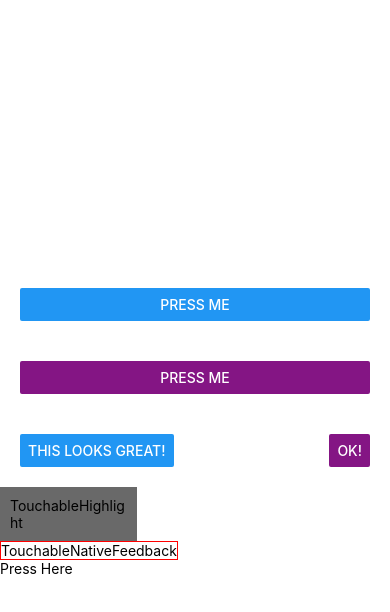
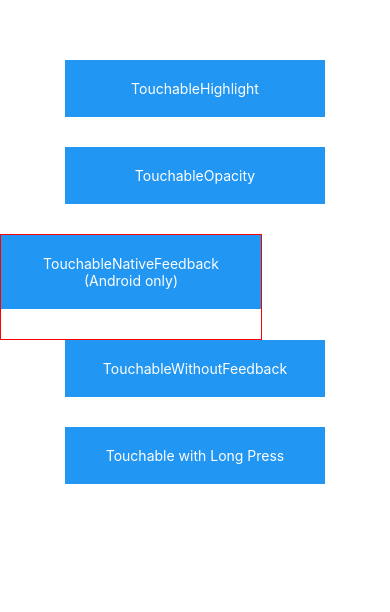
Before and after one commit to Hussain-hamim/Taskly, a React Native app: screen / in a window 390 px wide. Shown: the top 612 px of the page. Built offline with nearby package versions, Linux system fonts and the light colour scheme.

Commit message:
Touchables

```diff
--- a/App.js
+++ b/App.js
@@ -1,62 +1,67 @@
 import React, { Component } from "react";
-import { TouchableOpacity } from "react-native";
 import {
+  Alert,
+  Platform,
+  StyleSheet,
   Text,
   TouchableHighlight,
+  TouchableOpacity,
   TouchableNativeFeedback,
+  TouchableWithoutFeedback,
+  View,
 } from "react-native";
-import { Alert, Button, StyleSheet, View } from "react-native";
 
-export default class ButtonBasics extends Component {
+export default class Touchables extends Component {
   _onPressButton() {
     Alert.alert("You tapped the button!");
+  }
+
+  _onLongPressButton() {
+    Alert.alert("You long-pressed the button!");
   }
 
   render() {
     return (
       <View style={styles.container}>
-        <View style={styles.buttonContainer}>
-          <Button onPress={this._onPressButton} title="Press Me" />
-        </View>
-        <View style={styles.buttonContainer}>
-          <Button
-            onPress={this._onPressButton}
-            title="Press Me"
-            color="#841584"
-          />
-        </View>
-        <View style={styles.alternativeLayoutButtonContainer}>
-          <Button onPress={this._onPressButton} title="This looks great!" />
-          <Button onPress={this._onPressButton} title="OK!" color="#841584" />
-        </View>
-
-        {/* TouchableHighlight */}
+        <TouchableHighlight onPress={this._onPressButton} underlayColor="white">
+          <View style={styles.button}>
+            <Text style={styles.buttonText}>TouchableHighlight</Text>
+          </View>
+        </TouchableHighlight>
+        <TouchableOpacity onPress={this._onPressButton}>
+          <View style={styles.button}>
+            <Text style={styles.buttonText}>TouchableOpacity</Text>
+          </View>
+        </TouchableOpacity>
+        <TouchableNativeFeedback
+          onPress={this._onPressButton}
+          background={
+            Platform.OS === "android"
+              ? TouchableNativeFeedback.SelectableBackground()
+              : undefined
+          }
+        >
+          <View style={styles.button}>
+            <Text style={styles.buttonText}>
+              TouchableNativeFeedback{" "}
+              {Platform.OS !== "android" ? "(Android only)" : ""}
+            </Text>
+          </View>
+        </TouchableNativeFeedback>
+        <TouchableWithoutFeedback onPress={this._onPressButton}>
+          <View style={styles.button}>
+            <Text style={styles.buttonText}>TouchableWithoutFeedback</Text>
+          </View>
+        </TouchableWithoutFeedback>
         <TouchableHighlight
-          activeOpacity={0.6}
-          underlayColor="#e2ef99"
-          onPress={() => alert("Pressed!")}
-          style={{ width: "35%" }}
+          onPress={this._onPressButton}
+          onLongPress={this._onLongPressButton}
+          underlayColor="white"
         >
-          <Text style={{ backgroundColor: "dimgray", padding: 10 }}>
-            TouchableHighlight
-          </Text>
+          <View style={styles.button}>
+            <Text style={styles.buttonText}>Touchable with Long Press</Text>
+          </View>
         </TouchableHighlight>
-
-        <View>
-          <TouchableNativeFeedback
-            onPress={() => {
-              //
-            }}
-          >
-            <View>
-              <Text>TouchableNativeFeedback</Text>
-            </View>
-          </TouchableNativeFeedback>
-        </View>
-
-        <TouchableOpacity onPress={{}}>
-          <Text>Press Here</Text>
-        </TouchableOpacity>
       </View>
     );
   }
@@ -64,15 +69,18 @@ export default class ButtonBasics extends Component {
 
 const styles = StyleSheet.create({
   container: {
-    flex: 1,
-    justifyContent: "center",
+    paddingTop: 60,
+    alignItems: "center",
   },
-  buttonContainer: {
-    margin: 20,
+  button: {
+    marginBottom: 30,
+    width: 260,
+    alignItems: "center",
+    backgroundColor: "#2196F3",
   },
-  alternativeLayoutButtonContainer: {
-    margin: 20,
-    flexDirection: "row",
-    justifyContent: "space-between",
+  buttonText: {
+    textAlign: "center",
+    padding: 20,
+    color: "white",
   },
 });
```
